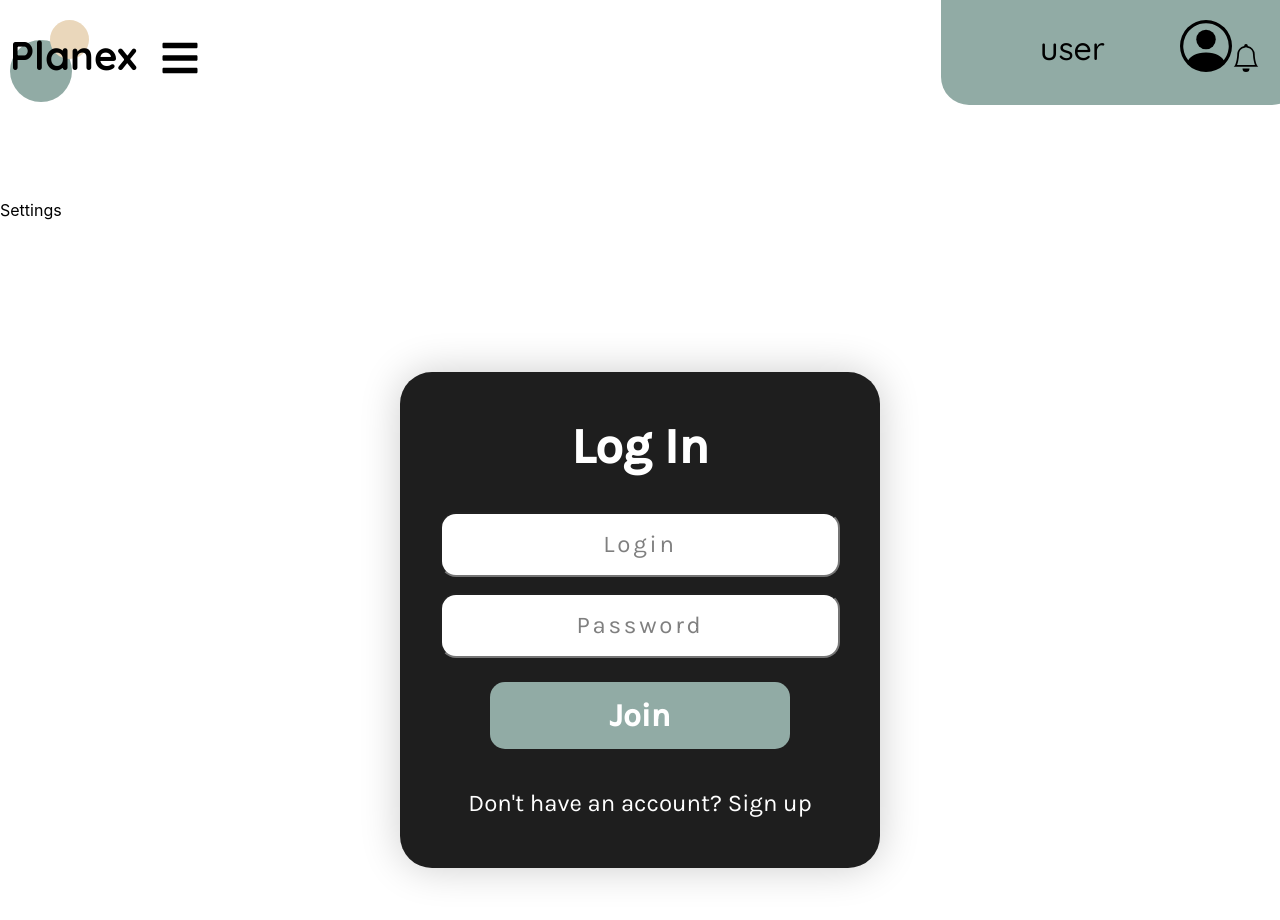
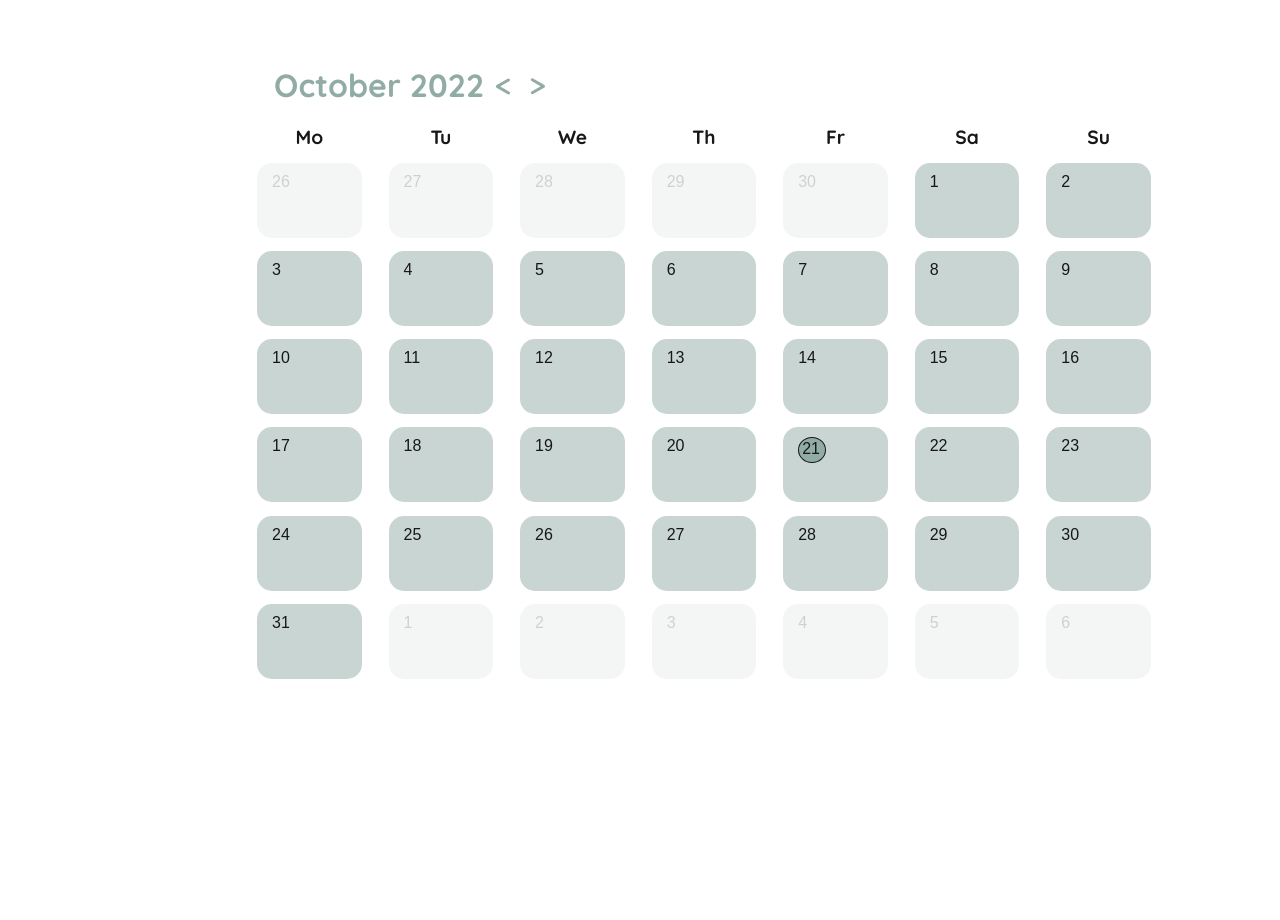
Before and after one commit to mburko/planex-fe, a React (Create React App) app: page /settings in a window 1280 px wide. Shown: the top 920 px of the page. After the commit the page ends 800 px from the top, so only its background shows below. Built offline with nearby package versions, Linux system fonts and the light colour scheme.

Commit message:
On branch MonthCalendar  Changes to be committed: 	modified:   package-lock.json 	modified:   package.json 	modified:   src/App.js 	new file:   src/components/MonthCalendar/MonthCalendarGrid.js 	new file:   src/components/MonthCalendar/MonthCalendarHeader.js 	new file:   src/pages/MonthCalendar.js

```diff
--- a/package.json
+++ b/package.json
@@ -7,11 +7,13 @@
     "@testing-library/react": "^13.4.0",
     "@testing-library/user-event": "^13.5.0",
     "axios": "^1.1.3",
+    "moment": "^2.29.4",
     "react": "^18.2.0",
     "react-dom": "^18.2.0",
     "react-icons": "^4.6.0",
     "react-router-dom": "^6.4.2",
-    "react-scripts": "5.0.1",
+    "react-scripts": "^5.0.1",
+    "styled-components": "^5.3.6",
     "web-vitals": "^2.1.4"
   },
   "scripts": {
--- a/src/App.js
+++ b/src/App.js
@@ -12,6 +12,7 @@ import { MyTasks } from './MyTasks'
 import { Settings } from './Settings'
 import { Route, Routes, BrowserRouter } from 'react-router-dom';
 import { Sidebar } from './sidemenu/Sidebar';
+import { MonthCalendar } from './pages/MonthCalendar';
 
 
 function App() {
@@ -26,7 +27,7 @@ function App() {
     <>
       <div className="App">
 
-        <Header showSidebar={showSidebar} />
+        {/*<Header showSidebar={showSidebar} />
         <BrowserRouter>
           <Sidebar clickedSidebar={clickedSidebar} showSidebar={showSidebar} />
           <Routes>
@@ -34,7 +35,8 @@ function App() {
             <Route path='/settings' element={<Settings />} />
           </Routes>
         </BrowserRouter>
-        <RegisterForms />
+        <RegisterForms />*/}
+        <MonthCalendar/>
       </div>
     </>
   );
--- /dev/null
+++ b/src/components/MonthCalendar/MonthCalendarGrid.js
@@ -0,0 +1,86 @@
+import React from 'react'
+import styled from 'styled-components';
+import moment from "moment";
+
+
+const GridWrapper = styled.div`
+    display: grid;
+    grid-template-columns: repeat(7, 1fr);
+    grid-template-rows: repeat(6, 1fr);
+    padding: 1px;
+    column-gap: 3%;
+    row-gap: 2.5%;
+`;
+const CellWrapper = styled.div`
+    min-width: 20px;
+    min-height: ${props => props.isWeeklyHeader ? '25px' : '75px'};
+    background-color: ${props => props.isWeeklyHeader ?
+         'rgba(145,171,165, 0 )' : 'rgba(145,171,165, 0.5 )'};
+    border-radius: 15px;
+    color: #171717;
+    &:hover {
+        background-color: ${props => props.isWeeklyHeader ?
+            'rgba(145,171,165, 0 )' : 'rgba(145,171,165, 1 )'};
+    }
+    opacity: ${props => props.isVisible ? '1' : '0.2'};
+`;
+const RowInCell = styled.div`
+    display: flex;
+    justify-content: ${props => props.isWeeklyHeader ? 'center' : 'flex-start'};
+    font-weight: ${props => props.isWeeklyHeader ? 'bold': 'normal'};
+    font-size: ${props => props.isWeeklyHeader ? '120%': '100%'};;
+    font-family: 'Quicksand', sans-serif;
+    color: #171717;
+`;
+const DayWrapper = styled.div`
+    padding:10px 15px;
+    font-size: 100%;
+    font-family: Quicksand-Light, sans-serif, helvetica;
+`;
+const CurrentDay = styled.div`
+
+    width: 100%;
+    height: 100%;
+    padding-top: 2px;
+    padding-left: 3px;
+    background-color: rgba(145,171,165, 1);
+    border-radius: 50%;
+    border: 1px #171717;
+    border-style: double;
+`;
+const MonthCalendarGrid = ({today, startDay}) => {
+    const totalDays = 42;
+    const day = startDay.clone().subtract(1, 'day');
+    const daysArray =[...Array(42)].map(()=>day.add(1, 'day').clone());
+    const isCurrentDay = (day) => moment().isSame(day, 'day');
+    return(
+        <GridWrapper>
+            {
+                [...Array(7)].map((_, i) =>(
+                    <CellWrapper isWeeklyHeader isVisible
+                    key={moment().day(i+1).format('dd')} >
+                         <RowInCell isWeeklyHeader>
+                             {moment().day(i+1).format('dd')}
+                         </RowInCell>
+                    </CellWrapper>
+                ))
+            }
+            {
+                daysArray.map((dayItem) =>(
+                    <CellWrapper
+                        key={dayItem.format('DDMMYYYY')}
+                        isVisible={dayItem.clone().format('MM') === today.clone().format('MM')}>
+                        <RowInCell>
+                            <DayWrapper >
+                                {!isCurrentDay(dayItem) && dayItem.format('D')}
+                                {isCurrentDay(dayItem) && <CurrentDay>{dayItem.format('D')}</CurrentDay>}
+                            </DayWrapper>
+                        </RowInCell>
+
+                    </CellWrapper>
+                ))
+            }
+        </GridWrapper>
+    );
+};
+export { MonthCalendarGrid };
--- /dev/null
+++ b/src/components/MonthCalendar/MonthCalendarHeader.js
@@ -0,0 +1,46 @@
+import React, { Component } from 'react'
+import styled from 'styled-components';
+
+const MonthHeader = styled('div')`
+    display: flex;
+    font-size: 200%;
+    font-weight: bold;
+    font-family: 'Quicksand', sans-serif;
+    color: rgba(145,171,165, 1);
+    margin: 2%;
+    justify-content: space-between;
+`;
+const ButtonWrapper = styled('button')`
+    border: none;
+    outline: none;
+    background-color: white;
+    color: rgba(145,171,165, 1);
+    cursor: pointer;
+    margin-left: 5px;
+    font-weight: 600;
+    font-family: 'Quicksand', sans-serif;
+    font-size: 100%;
+`;
+/*const ButtonWrapperEvent = styled('button')`
+    border: none;
+    outline: none;
+    background-color: white;
+    border-radius: 50%;
+`;*/
+const MonthCalendarHeader = ({today, prevHandler, nextHandler}) => {
+    return(
+        <MonthHeader >
+            <div>
+                <span>  {today.format('MMMM')}</span>
+                <span>  {today.format('YYYY')}</span>
+                <ButtonWrapper onClick={prevHandler}>{" < "}</ButtonWrapper>
+                <ButtonWrapper onClick={nextHandler}>{" > "}</ButtonWrapper>
+            </div>
+            <div>
+              {/* <ButtonWrapper onClick={prevHandler}>{"< "}</ButtonWrapper>*/ }
+            </div>
+        </MonthHeader >
+    );
+
+};
+export { MonthCalendarHeader };
--- /dev/null
+++ b/src/pages/MonthCalendar.js
@@ -0,0 +1,34 @@
+import React, { useState } from 'react'
+import {MonthCalendarGrid} from '../components/MonthCalendar/MonthCalendarGrid'
+import moment from "moment";
+import { MonthCalendarHeader } from '../components/MonthCalendar/MonthCalendarHeader';
+
+
+const MonthCalendar = () => {
+    moment.updateLocale('en', {week:{dow:1}});
+    //const today = moment();
+    const [today, setToday] = useState(moment());
+    const startDay = today.clone().startOf('month').startOf('week');
+
+   const prevHandler = () => {
+        console.log('prev');
+        setToday(prev => prev.clone().subtract(1, 'month'))
+   }
+   const nextHandler = () => {
+        console.log('next');
+        setToday(prev => prev.clone().add(1, 'month'))
+   };
+    return (
+      <div style={{'margin':'5% 10% 0 20%'}}>
+       <MonthCalendarHeader
+            today={today}
+            prevHandler={prevHandler}
+            nextHandler={nextHandler}/>
+      <MonthCalendarGrid  today={today} startDay={startDay} />
+
+      </div>
+
+    )
+
+};
+export { MonthCalendar};
```
Also changed, not shown: 1 other file (tests, documents, lock files or other folders).
